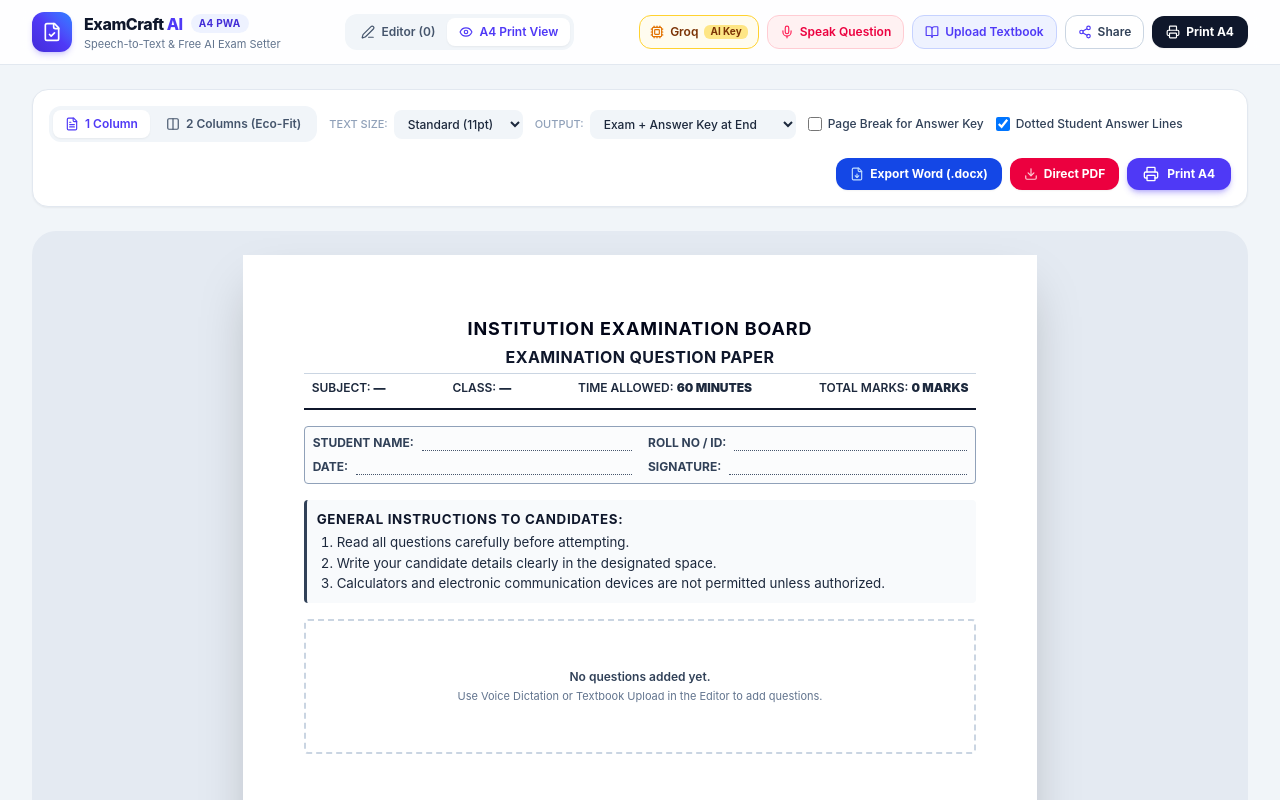
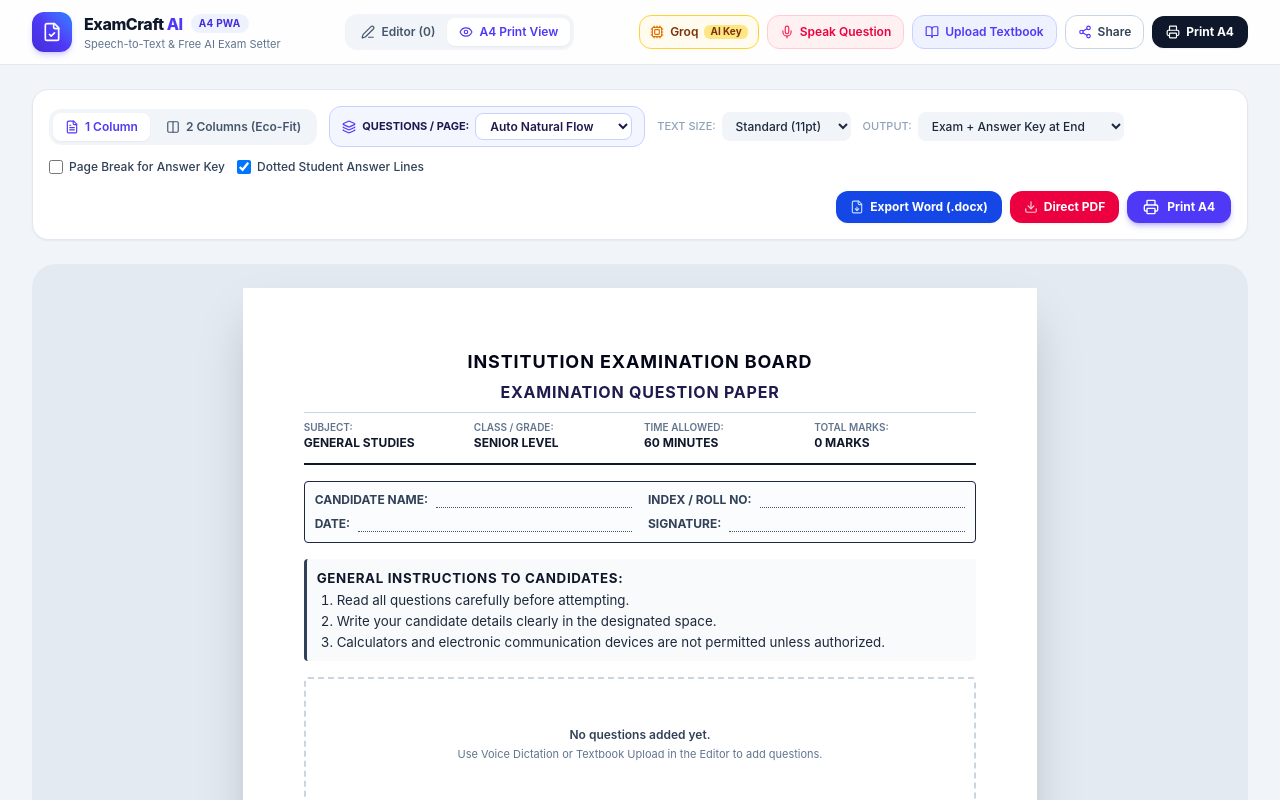
Before and after one commit to toluene2010/examcraft-ai, a React (Vite) app: page / in a window 1280 px wide. Both pictures are taken after a click on the button "Print A4". Shown: the top 800 px of the page. Built offline with nearby package versions, Linux system fonts and the light colour scheme.

Commit message:
feat(export): add configurable questions per page
Introduced explicit page breaking logic to control question density per A4 page. Updated UI to allow custom question counts and implemented pagination logic for both PDF/Word exports and the preview component.

```diff
--- a/src/components/A4PaperPreview.tsx
+++ b/src/components/A4PaperPreview.tsx
@@ -11,7 +11,8 @@ import {
   HelpCircle,
   Hash,
   FileDown,
-  Loader2
+  Loader2,
+  Layers
 } from 'lucide-react';
 import { ExamMetadata, ExamPrintConfig, ExamQuestion } from '../types/exam';
 import { exportExamToPDF, exportExamToWord } from '../services/exportService';
@@ -45,7 +46,6 @@ export const A4PaperPreview: React.FC<A4PaperPreviewProps> = ({
       await exportExamToPDF(printRef.current, filename);
     } catch (err) {
       console.error('Failed to export PDF:', err);
-      // Fallback to browser print
       window.print();
     } finally {
       setIsExportingPDF(false);
@@ -64,16 +64,17 @@ export const A4PaperPreview: React.FC<A4PaperPreviewProps> = ({
   };
 
   const totalCalculatedMarks = questions.reduce((sum, q) => sum + (q.marks || 1), 0);
+  const questionsPerPage = config.questionsPerPage || 0;
 
-  // Group questions by section if any
-  const groupedSections: { [key: string]: ExamQuestion[] } = {};
-  questions.forEach((q) => {
-    const sec = q.section || (q.type === 'multiple_choice' || q.type === 'true_false' ? 'SECTION A: OBJECTIVE QUESTIONS' : 'SECTION B: THEORY & PROBLEM SOLVING');
-    if (!groupedSections[sec]) groupedSections[sec] = [];
-    groupedSections[sec].push(q);
-  });
-
-  const sectionKeys = Object.keys(groupedSections);
+  // Split questions into pages if questionsPerPage is set (> 0)
+  const questionPages: ExamQuestion[][] = [];
+  if (questionsPerPage > 0) {
+    for (let i = 0; i < questions.length; i += questionsPerPage) {
+      questionPages.push(questions.slice(i, i + questionsPerPage));
+    }
+  } else {
+    questionPages.push(questions);
+  }
 
   return (
     <div className="space-y-6">
@@ -105,6 +106,29 @@ export const A4PaperPreview: React.FC<A4PaperPreviewProps> = ({
               <Columns2 className="w-3.5 h-3.5" />
               <span>2 Columns (Eco-Fit)</span>
             </button>
+          </div>
+
+          {/* Questions Per Page Selector */}
+          <div className="flex items-center gap-1.5 text-xs text-slate-600 dark:text-slate-300 bg-indigo-50/70 dark:bg-indigo-950/40 px-3 py-1.5 rounded-xl border border-indigo-200 dark:border-indigo-900/50">
+            <Layers className="w-3.5 h-3.5 text-indigo-600 dark:text-indigo-400 shrink-0" />
+            <span className="font-bold text-[11px] text-indigo-950 dark:text-indigo-200 uppercase">
+              Questions / Page:
+            </span>
+            <select
+              value={config.questionsPerPage ?? 0}
+              onChange={(e) => onUpdateConfig({ ...config, questionsPerPage: Number(e.target.value) })}
+              className="bg-white dark:bg-slate-800 text-indigo-950 dark:text-indigo-100 rounded-lg px-2.5 py-1 border border-indigo-200 dark:border-indigo-800 font-semibold focus:outline-none cursor-pointer"
+            >
+              <option value={0}>Auto Natural Flow</option>
+              <option value={1}>1 Question / Page</option>
+              <option value={2}>2 Questions / Page</option>
+              <option value={3}>3 Questions / Page</option>
+              <option value={4}>4 Questions / Page</option>
+              <option value={5}>5 Questions / Page</option>
+              <option value={6}>6 Questions / Page</option>
+              <option value={8}>8 Questions / Page</option>
+              <option value={10}>10 Questions / Page</option>
+            </select>
           </div>
 
           {/* Font Scale */}
@@ -250,39 +274,47 @@ export const A4PaperPreview: React.FC<A4PaperPreviewProps> = ({
                       {metadata.institutionName || 'INSTITUTION EXAMINATION BOARD'}
                     </h1>
                     {metadata.department && (
-                      <div className="text-xs font-semibold uppercase tracking-wide font-sans text-slate-700">
+                      <p className="text-xs uppercase font-sans tracking-wide text-slate-700">
                         {metadata.department}
-                      </div>
+                      </p>
                     )}
-                    <h2 className="text-base font-bold uppercase tracking-wide font-sans text-slate-900">
-                      {metadata.examTitle || 'SEMESTER EXAMINATION'}
+                    <h2 className="text-base font-bold uppercase tracking-wider font-sans mt-1 text-indigo-950">
+                      {metadata.examTitle || 'SEMESTER EXAMINATION PAPER'}
                     </h2>
-                    {metadata.academicYear && (
-                      <div className="text-xs font-medium font-sans text-slate-600">
-                        {metadata.academicYear}
-                      </div>
-                    )}
                   </div>
                 </div>
 
-                <div className="flex flex-wrap justify-between items-center text-xs font-sans font-semibold border-t border-slate-300 pt-1.5 px-2 text-slate-800">
-                  <span>SUBJECT: <strong className="uppercase">{metadata.subject || '—'}</strong></span>
-                  <span>CLASS: <strong className="uppercase">{metadata.gradeLevel || '—'}</strong></span>
-                  <span>TIME ALLOWED: <strong>{metadata.durationMinutes || 60} MINUTES</strong></span>
-                  <span>TOTAL MARKS: <strong>{totalCalculatedMarks} MARKS</strong></span>
+                {/* Subject, Grade, Duration, Marks bar */}
+                <div className="grid grid-cols-2 sm:grid-cols-4 gap-2 text-xs font-sans border-t border-slate-300 pt-2 mt-2 font-semibold text-slate-800">
+                  <div>
+                    <span className="text-slate-500 uppercase text-[10px] block">SUBJECT:</span>
+                    <span className="font-bold text-slate-900">{metadata.subject || 'GENERAL STUDIES'}</span>
+                  </div>
+                  <div>
+                    <span className="text-slate-500 uppercase text-[10px] block">CLASS / GRADE:</span>
+                    <span className="font-bold text-slate-900">{metadata.gradeLevel || 'SENIOR LEVEL'}</span>
+                  </div>
+                  <div>
+                    <span className="text-slate-500 uppercase text-[10px] block">TIME ALLOWED:</span>
+                    <span className="font-bold text-slate-900">{metadata.durationMinutes || 60} MINUTES</span>
+                  </div>
+                  <div>
+                    <span className="text-slate-500 uppercase text-[10px] block">TOTAL MARKS:</span>
+                    <span className="font-bold text-slate-900">{totalCalculatedMarks} MARKS</span>
+                  </div>
                 </div>
               </div>
 
-              {/* Student Identification Box (Name, Roll, Signature) */}
+              {/* Candidate Info Box */}
               {metadata.enableStudentInfoBox && (
-                <div className="mb-4 border border-slate-400 rounded-sm p-2 font-sans text-xs bg-slate-50/50">
-                  <div className="grid grid-cols-1 sm:grid-cols-2 gap-y-2 gap-x-4">
+                <div className="border border-slate-800 p-2.5 mb-4 rounded-sm font-sans text-xs bg-slate-50/50">
+                  <div className="grid grid-cols-1 sm:grid-cols-2 gap-x-4 gap-y-2">
                     <div className="flex items-end">
-                      <span className="font-bold text-slate-700 shrink-0 mr-2">STUDENT NAME:</span>
+                      <span className="font-bold text-slate-700 shrink-0 mr-2">CANDIDATE NAME:</span>
                       <div className="flex-1 border-b border-dotted border-slate-600 min-h-[16px]" />
                     </div>
                     <div className="flex items-end">
-                      <span className="font-bold text-slate-700 shrink-0 mr-2">ROLL NO / ID:</span>
+                      <span className="font-bold text-slate-700 shrink-0 mr-2">INDEX / ROLL NO:</span>
                       <div className="flex-1 border-b border-dotted border-slate-600 min-h-[16px]" />
                     </div>
                     <div className="flex items-end">
@@ -311,19 +343,30 @@ export const A4PaperPreview: React.FC<A4PaperPreviewProps> = ({
                 </div>
               )}
 
-              {/* Questions Area (1-column or 2-column) */}
+              {/* Questions Area (Supports pagination by page chunks or natural flow) */}
               {questions.length === 0 ? (
                 <div className="py-12 text-center border-2 border-dashed border-slate-300 rounded font-sans text-xs text-slate-500">
                   <p className="font-semibold text-slate-700">No questions added yet.</p>
                   <p className="text-[11px] mt-1">Use Voice Dictation or Textbook Upload in the Editor to add questions.</p>
                 </div>
               ) : (
+                <div className="questions-paginated-container">
+                  {questionPages.map((pageQuestions, pageIdx) => (
+                    <React.Fragment key={pageIdx}>
+                      {/* Optional visual page separator in preview when pagination is active */}
+                      {questionsPerPage > 0 && pageIdx > 0 && (
+                        <div className="no-print my-6 flex items-center justify-between border-y-2 border-dashed border-indigo-200 dark:border-indigo-900/60 py-2 px-3 bg-indigo-50/50 dark:bg-indigo-950/20 text-indigo-700 dark:text-indigo-300 font-sans text-xs font-bold rounded-lg">
+                          <span>📄 Page {pageIdx + 1} Starts Here ({pageQuestions.length} Questions)</span>
+                          <span className="text-[10px] font-normal text-slate-500">Prints on separate A4 sheet</span>
+                        </div>
+                      )}
+
                       <div
                         className={`questions-flow ${
                           config.layoutColumns === 2 ? 'columns-2 gap-6' : 'space-y-4'
                         }`}
                       >
-                  {questions.map((q) => (
+                        {pageQuestions.map((q) => (
                           <div
                             key={q.id}
                             className="question-item avoid-break mb-3.5 pb-2 break-inside-avoid"
@@ -370,6 +413,14 @@ export const A4PaperPreview: React.FC<A4PaperPreviewProps> = ({
                           </div>
                         ))}
                       </div>
+
+                      {/* Hard page break for print when questionsPerPage is enabled and not last page */}
+                      {questionsPerPage > 0 && pageIdx < questionPages.length - 1 && (
+                        <div className="explicit-page-break" />
+                      )}
+                    </React.Fragment>
+                  ))}
+                </div>
               )}
             </div>
           )}
@@ -378,7 +429,7 @@ export const A4PaperPreview: React.FC<A4PaperPreviewProps> = ({
           {config.printMode !== 'student_only' && questions.length > 0 && (
             <div
               className={`answer-key-section mt-8 pt-4 border-t-2 border-dashed border-slate-800 avoid-break ${
-                config.answerKeyOnNewPage ? 'page-break' : ''
+                config.answerKeyOnNewPage || questionsPerPage > 0 ? 'page-break' : ''
               }`}
             >
               <div className="text-center mb-4">
@@ -449,11 +500,6 @@ export const A4PaperPreview: React.FC<A4PaperPreviewProps> = ({
                   ))}
                 </div>
               </div>
-
-              {/* End of Examination Marker */}
-              <div className="mt-6 pt-3 text-center border-t border-slate-400 font-sans text-[9pt] font-bold text-slate-600 uppercase tracking-widest">
-                *** END OF EXAMINATION PAPER ***
-              </div>
             </div>
           )}
         </div>
--- a/src/index.css
+++ b/src/index.css
@@ -50,5 +50,13 @@
       page-break-inside: avoid !important;
       break-inside: avoid !important;
     }
+
+    .explicit-page-break {
+      page-break-after: always !important;
+      break-after: page !important;
+      height: 0;
+      margin: 0;
+      padding: 0;
+    }
   }
 }
--- a/src/types/exam.ts
+++ b/src/types/exam.ts
@@ -43,6 +43,7 @@ export interface ExamPrintConfig {
   answerLinesCount: number; // 2, 3, 4 lines
   showMarksPerQuestion: boolean;
   watermarkText?: string;
+  questionsPerPage?: number; // 0 = auto-flow (default), or 2, 3, 4, 5, 6, 8, 10
 }
 
 export interface TextbookUploadPayload {
```
Also changed, not shown: src/components/DocumentUploadModal.tsx (+37 -11 lines), src/services/exportService.ts (+6 -1 lines). Lines whose indentation alone changed are shown as unchanged.
